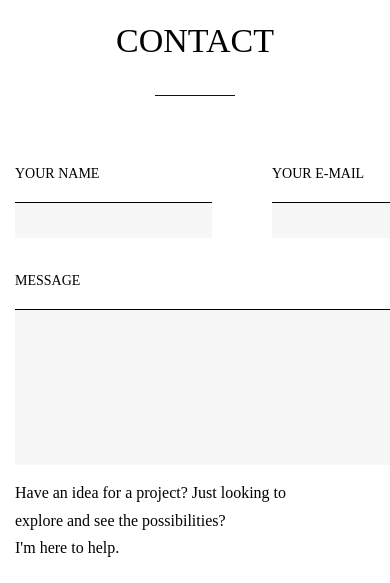
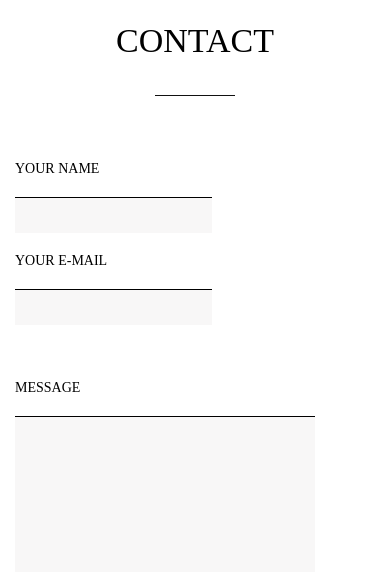
Before and after one commit to MazharovaAnna/Bem, a plain HTML site: page index.html in a window 390 px wide. Shown: the part 4380-4963 px from the top of the page. Drawn offline with Linux system fonts and the light colour scheme.

Commit message:
Add files via upload

```diff
--- a/style.css
+++ b/style.css
@@ -220,6 +220,7 @@ p {
 .input__items {
   width: 50%;
   display: flex;
+  flex-wrap: wrap;
 }
 .input__col {
   padding-right: 60px;
@@ -378,14 +379,14 @@ p {
 @media (max-width: 400px) {
   /*nav
  ===================*/
- .intro{
-   padding-top: 45px;
- }
-   /*nav
+  .intro {
+    padding-top: 45px;
+  }
+  /*nav
  ===================*/
- .about{
-   padding-top: 50px;
- }
+  .about {
+    padding-top: 50px;
+  }
   /*nav
  ===================*/
   .nav__link {
@@ -399,10 +400,19 @@ p {
   .portfolio__items {
     padding-top: 40px;
   }
-  /*partners
+  /*contacts
  ===================*/
   .contacts__inner {
-    padding-top: 35px;
+    padding-top: 30px;
+  }
+  .input__items{
 
   }
+  .input__col {
+    width: 100%;
+    padding-bottom: 20px;
+  }
+  .input__massege{
+    width: 300px;
+  }
 }
```
